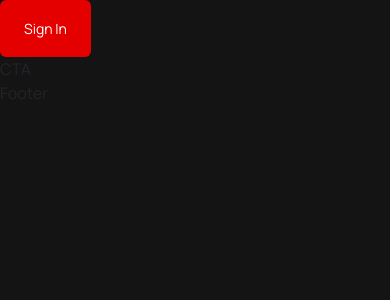
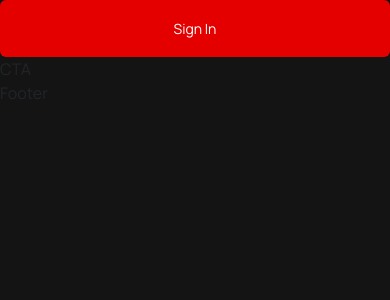
Before and after one commit to Zaynab-ahmad/X6-Project, a React (Vite) app: page /X6-Project/movies-and-shows in a window 390 px wide. Shown: the top 300 px of the page. Built offline with nearby package versions, Linux system fonts and the light colour scheme.

Commit message:
update class name

```diff
--- a/src/Components/Buttons/Button.css
+++ b/src/Components/Buttons/Button.css
@@ -17,7 +17,7 @@
 }
 
 @media (max-width:390px) {
-    .fullWidthMed {
+    .fullWidth {
             width: 100%;
         }
 
--- a/src/Components/Buttons/Button.jsx
+++ b/src/Components/Buttons/Button.jsx
@@ -6,7 +6,7 @@ export default function Button({ text, isFullWidth, isSmallerBorderRaduis, isBla
       <button
         className={`
           mainButton
-          ${isFullWidth ? "fullWidthMed" : ""}
+          ${isFullWidth ? "fullWidth" : ""}
           ${isSmallerBorderRaduis ? "smallerBorderRaduis" : ""}
         `.trim()}
         style={{
--- a/src/Components/NavBar/NavBar.jsx
+++ b/src/Components/NavBar/NavBar.jsx
@@ -3,7 +3,7 @@ import './NavBar.css'
 export default function NavBar() {
   return (
     <div>
-      <Button text="Sign In" isFullWidth={false} isSmallerBorderRaduis={true} isBlack={false} />
+      <Button text="Sign In" isFullWidth={true} isSmallerBorderRaduis={true} isBlack={false} />
     </div>
   )
 }
```
